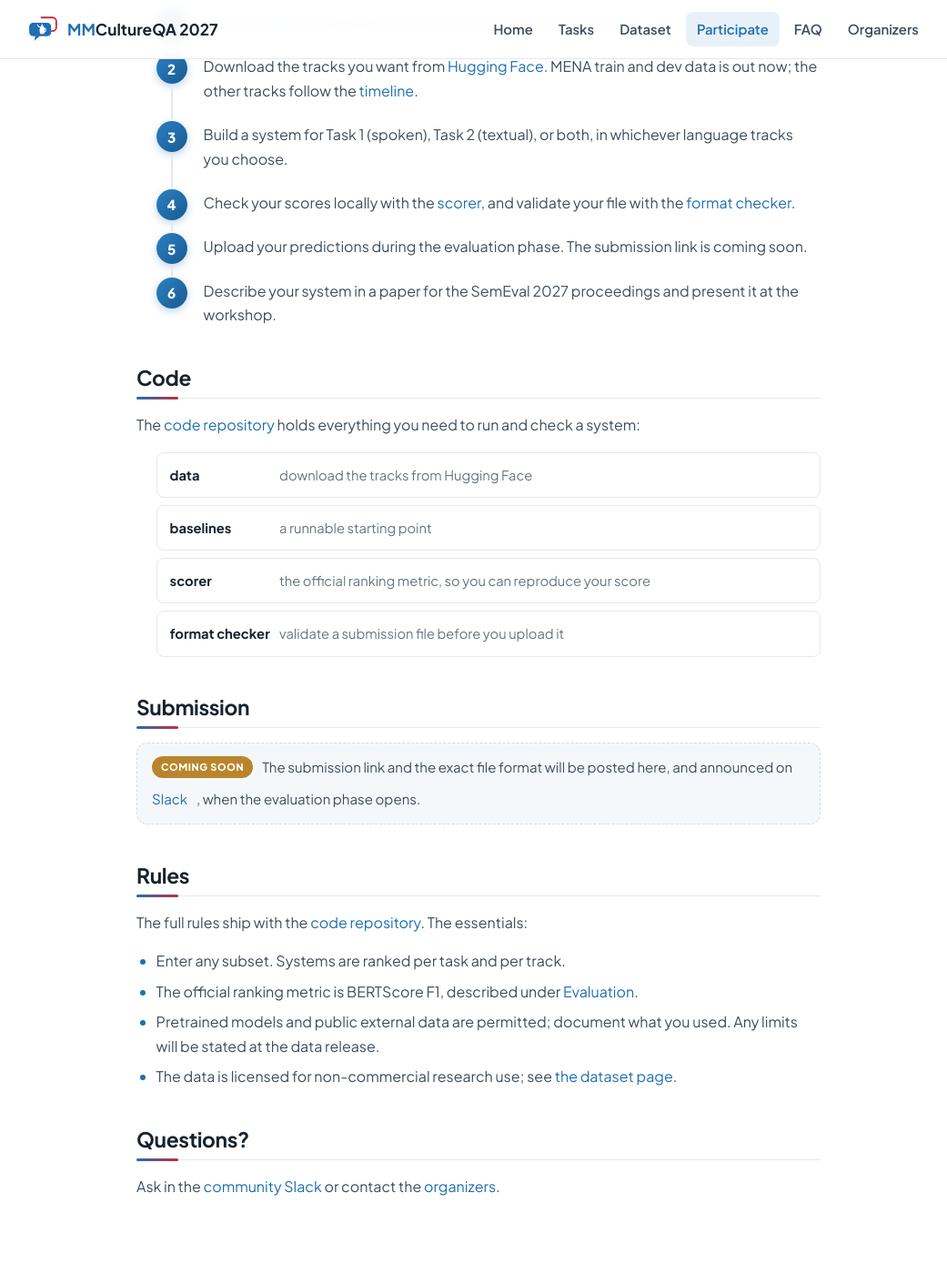
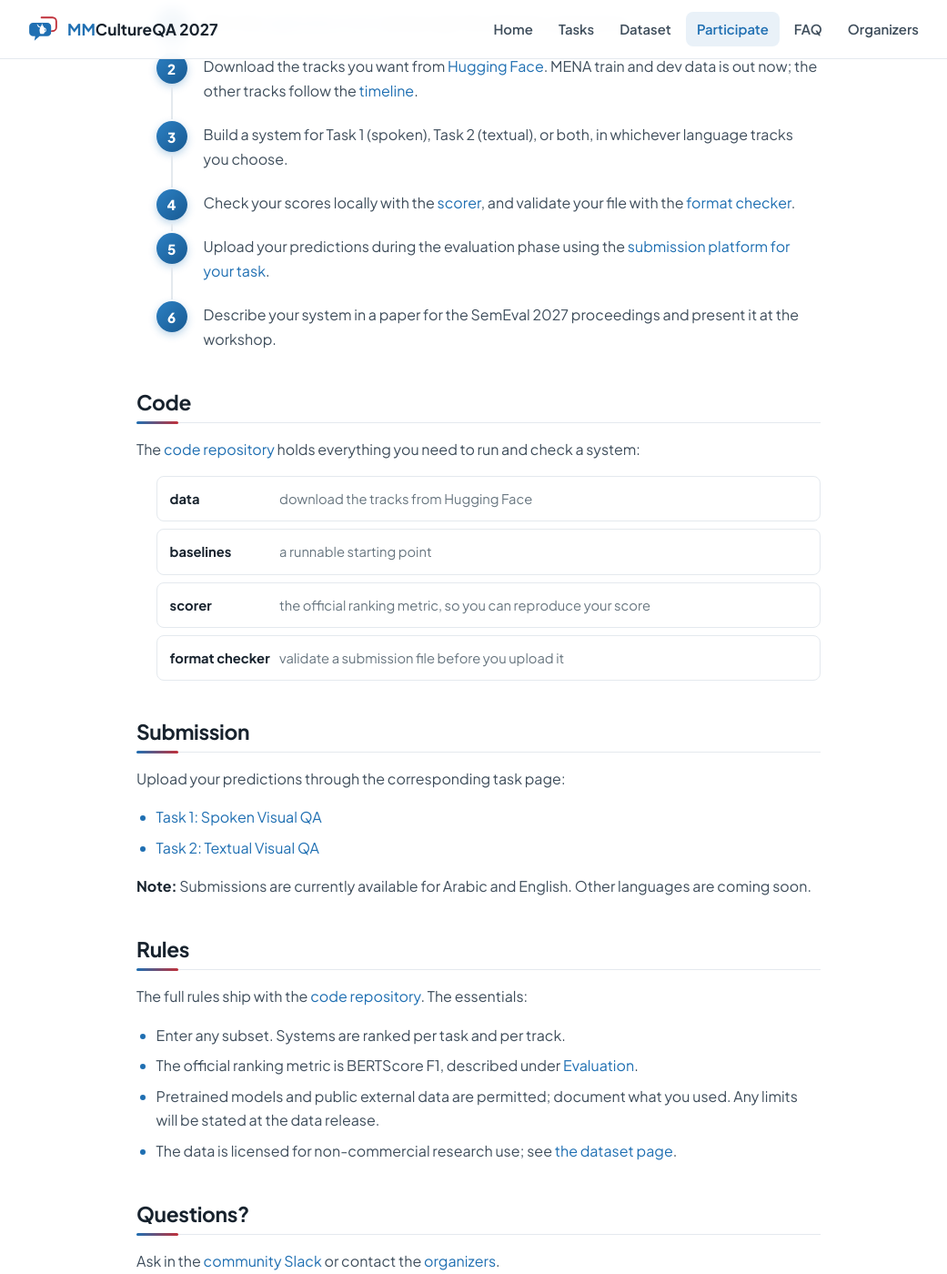
Before and after one commit to mmcultureqa-semeval27/mmcultureqa-semeval27.github.io, a Jekyll site: the page built from participate.md, in a window 1280 px wide and 1400 px high, scrolled down 440 px. Shown: the whole window at 91% size, without its empty margins (114-1155 px from the left). Built offline with Jekyll 4.4.1, drawn with Linux system fonts in a browser that asks for light colours; some web fonts are replaced.

Commit message:
Publish leaderboard links and language availability announcement

```diff
--- a/_data/updates.yml
+++ b/_data/updates.yml
@@ -1,3 +1,8 @@
+- date: "7 November 2026"
+  title: "Leaderboard links are now available"
+  text: "The leaderboard links for Task 1 (Spoken Visual QA) and Task 2 (Textual Visual QA) are now available for Arabic and English. Other languages are coming soon."
+  link: "/participate/#submission"
+  link_text: "View leaderboard links"
 - date: "23 September 2026"
   title: "Training and development data are out"
   text: "The MENA region is released: 10,000 training and 1,000 development items for every track, in English, Modern Standard Arabic, Egyptian Arabic, and Levantine Arabic, with each question available as both text and audio. More language tracks follow."
--- a/participate.md
+++ b/participate.md
@@ -14,7 +14,7 @@ changefreq: weekly
   <li>Download the tracks you want from <a href="{{ site.dataset_url }}" rel="noopener" target="_blank">Hugging Face</a>. MENA train and dev data is out now; the other tracks follow the <a href="/#dates">timeline</a>.</li>
   <li>Build a system for Task 1 (spoken), Task 2 (textual), or both, in whichever language tracks you choose.</li>
   <li>Check your scores locally with the <a href="{{ site.github_url }}/tree/main/scorer" rel="noopener" target="_blank">scorer</a>, and validate your file with the <a href="{{ site.github_url }}/tree/main/format_checker" rel="noopener" target="_blank">format checker</a>.</li>
-  <li>Upload your predictions during the evaluation phase. The submission link is coming soon.</li>
+  <li>Upload your predictions during the evaluation phase using the <a href="#submission">submission platform for your task</a>.</li>
   <li>Describe your system in a paper for the SemEval 2027 proceedings and present it at the workshop.</li>
 </ol>
 
@@ -31,7 +31,12 @@ The [code repository]({{ site.github_url }}) holds everything you need to run an
 
 ## Submission
 
-<p class="soon-note"><span class="soon-badge">Coming soon</span> The submission link and the exact file format will be posted here, and announced on <a href="{{ site.slack_url }}" rel="noopener" target="_blank">Slack</a>, when the evaluation phase opens.</p>
+Upload your predictions through the corresponding task page:
+
+- [Task 1: Spoken Visual QA](https://eval.qcri.org/web/challenges/challenge-page/1/overview)
+- [Task 2: Textual Visual QA](https://eval.qcri.org/web/challenges/challenge-page/2/overview)
+
+**Note:** Submissions are currently available for Arabic and English. Other languages are coming soon.
 
 ## Rules
 
```
